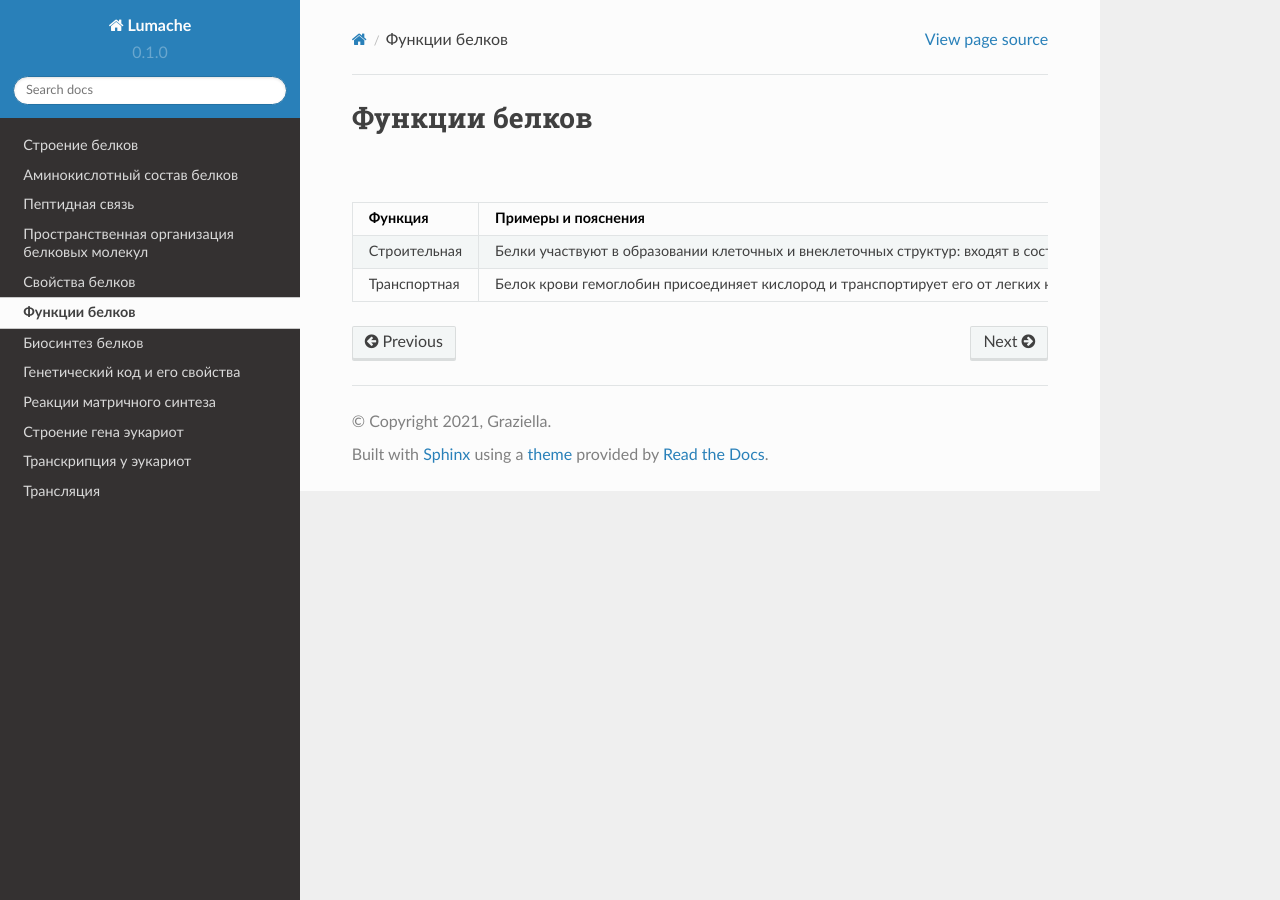
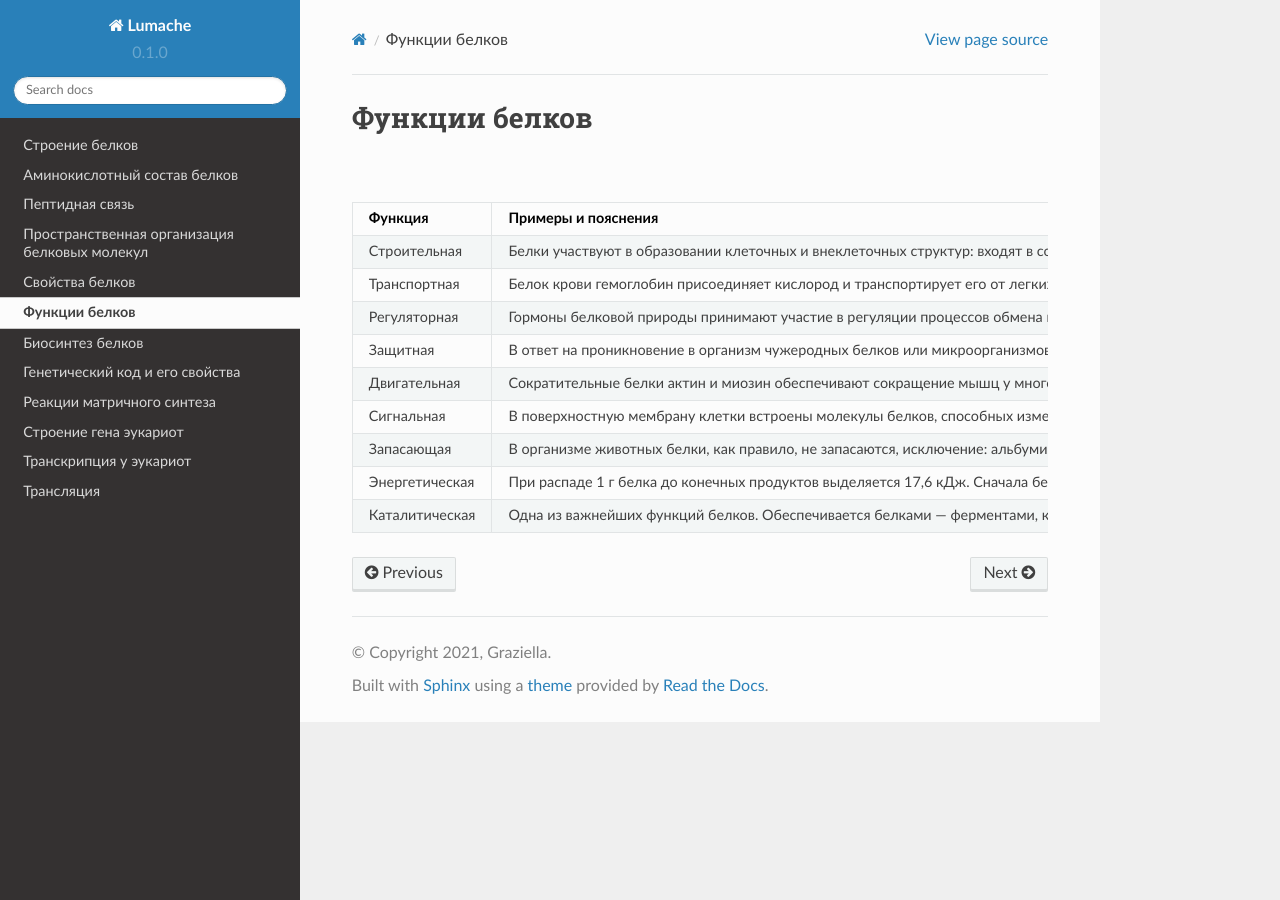
Before and after one commit to neptune2021/test_documentation, a Sphinx documentation site: the page built from docs/source/06.rst, in a window 1280 px wide. Built offline with Sphinx 7.4.7 and the Read the Docs theme 2.0.0, drawn with Linux system fonts in a browser that asks for light colours.

Commit message:
Update 06.rst

```diff
--- a/docs/source/06.rst
+++ b/docs/source/06.rst
@@ -11,3 +11,17 @@
      - Белки участвуют в образовании клеточных и внеклеточных структур: входят в состав клеточных мембран (липопротеины, гликопротеины), волос (кератин), сухожилий (коллаген) и т.д.
    * - Транспортная
      - Белок крови гемоглобин присоединяет кислород и транспортирует его от легких ко всем тканям и органам, а от них в легкие переносит углекислый газ; в состав клеточных мембран входят особые белки, которые обеспечивают активный и строго избирательный перенос некоторых веществ и ионов из клетки во внешнюю среду и обратно.
+   * - Регуляторная
+     - Гормоны белковой природы принимают участие в регуляции процессов обмена веществ. Например, гормон инсулин регулирует уровень глюкозы в крови, способствует синтезу гликогена, увеличивает образование жиров из углеводов.
+   * - Защитная
+     - В ответ на проникновение в организм чужеродных белков или микроорганизмов (антигенов) образуются особые белки — антитела, способные связывать и обезвреживать их. Фибрин, образующийся из фибриногена, способствует остановке кровотечений.
+   * - Двигательная
+     - Сократительные белки актин и миозин обеспечивают сокращение мышц у многоклеточных животных.
+   * - Сигнальная
+     - В поверхностную мембрану клетки встроены молекулы белков, способных изменять свою третичную структуру в ответ на действие факторов внешней среды, таким образом осуществляя прием сигналов из внешней среды и передачу команд в клетку.
+   * - Запасающая
+     - В организме животных белки, как правило, не запасаются, исключение: альбумин яиц, казеин молока. Но благодаря белкам в организме могут откладываться про запас некоторые вещества, например, при распаде гемоглобина железо не выводится из организма, а сохраняется, образуя комплекс с белком ферритином.
+   * - Энергетическая
+     - При распаде 1 г белка до конечных продуктов выделяется 17,6 кДж. Сначала белки распадаются до аминокислот, а затем до конечных продуктов — воды, углекислого газа и аммиака. Однако в качестве источника энергии белки используются только тогда, когда другие источники (углеводы и жиры) израсходованы.
+   * - Каталитическая
+     - Одна из важнейших функций белков. Обеспечивается белками — ферментами, которые ускоряют биохимические реакции, происходящие в клетках. Например, рибулезобифосфаткарбоксилаза катализирует фиксацию СО2 при фотосинтезе.
```
